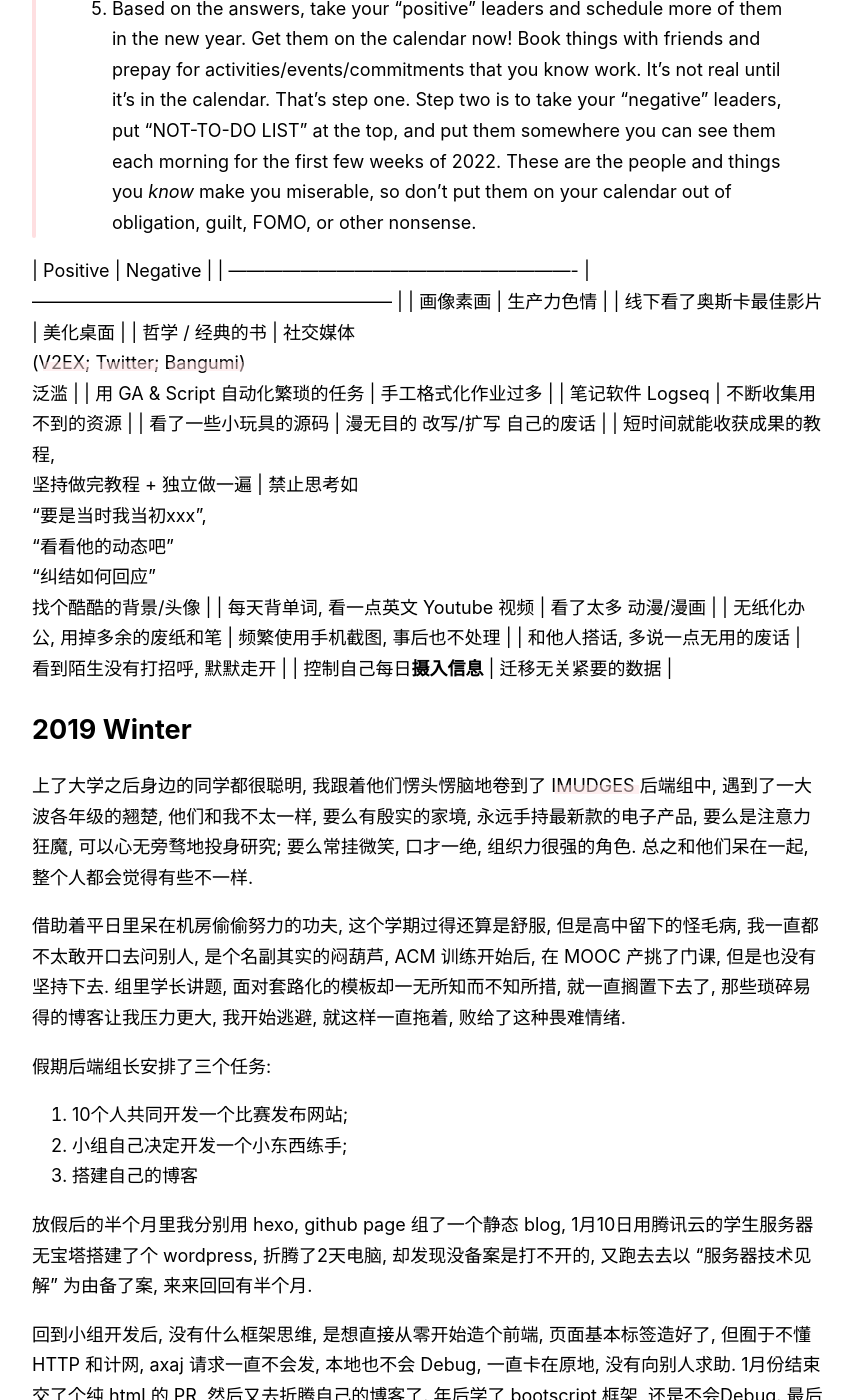
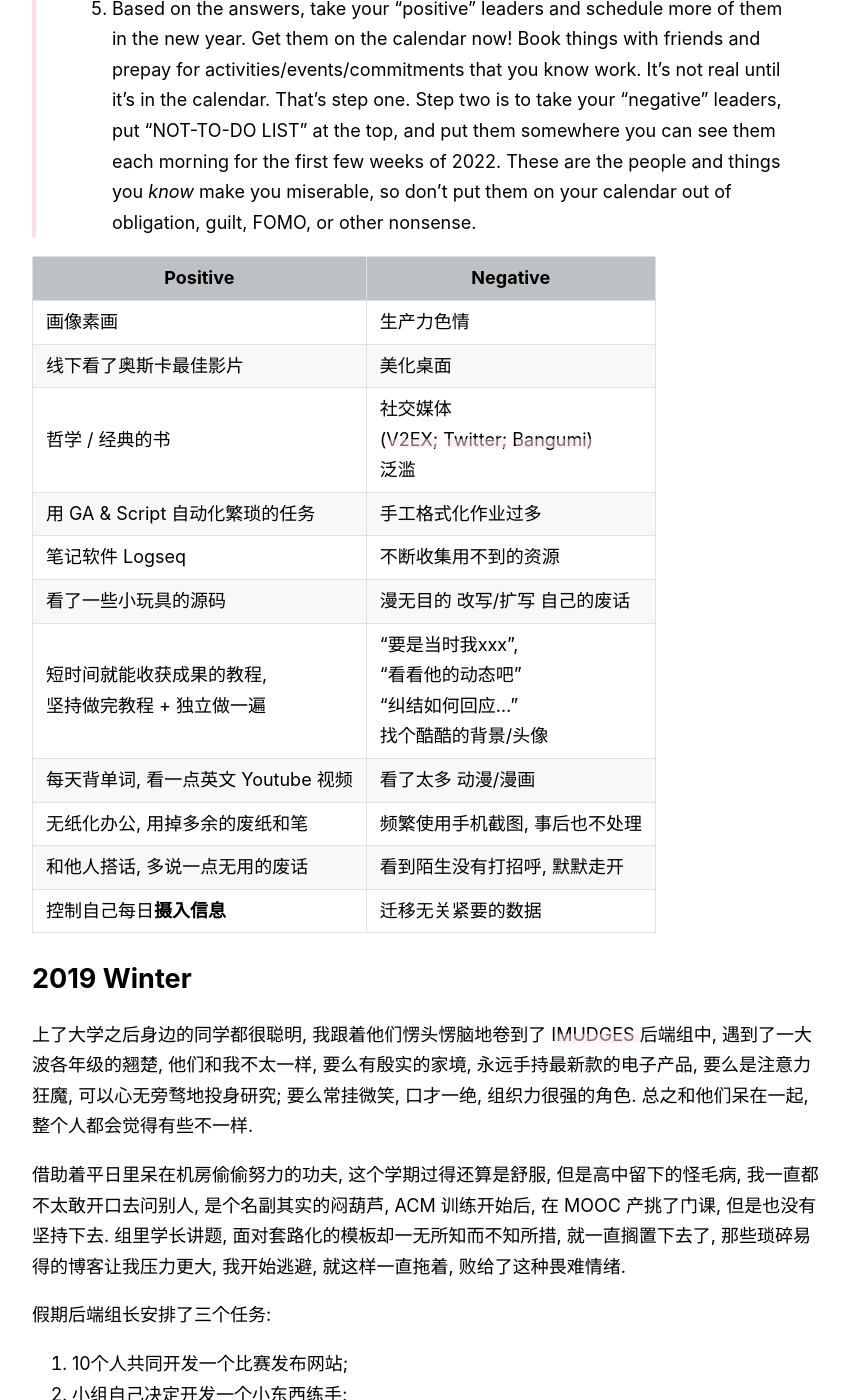
Before and after one commit to bGZo/blog, a Jekyll site: the page built from _posts/thoughts/2022-05-21-summaries-along.md, in a window 1280 px wide and 1400 px high, scrolled down 1064 px. Shown: the whole window, without its empty margins (212-1065 px from the left). Built offline with Jekyll 4.4.1, drawn with Linux system fonts in a browser that asks for light colours.

Commit message:
Update Articles

```diff
--- a/_posts/thoughts/2022-05-21-summaries-along.md
+++ b/_posts/thoughts/2022-05-21-summaries-along.md
@@ -21,8 +21,6 @@ comment_link: https://github.com/bGZo/blog/issues/5
 > 4. Once you’ve gone through the past year, look at your notepad list and ask, “What 20% of each column produced the most reliable or powerful peaks?”
 > 5. Based on the answers, take your “positive” leaders and schedule more of them in the new year. Get them on the calendar now! Book things with friends and prepay for activities/events/commitments that you know work. It’s not real until it’s in the calendar. That’s step one. Step two is to take your “negative” leaders, put “NOT-TO-DO LIST” at the top, and put them somewhere you can see them each morning for the first few weeks of 2022. These are the people and things you *know* make you miserable, so don’t put them on your calendar out of obligation, guilt, FOMO, or other nonsense.
 
-
-
 | Positive                                                   | Negative                                                     |
 | ---------------------------------------------------------- | ------------------------------------------------------------ |
 | 画像素画                                                   | 生产力色情                                                   |
@@ -31,11 +29,13 @@ comment_link: https://github.com/bGZo/blog/issues/5
 | 用 GA & Script 自动化繁琐的任务                            | 手工格式化作业过多                                           |
 | 笔记软件 Logseq                                            | 不断收集用不到的资源                                         |
 | 看了一些小玩具的源码                                       | 漫无目的 改写/扩写 自己的废话                                |
-| 短时间就能收获成果的教程, <br /> 坚持做完教程 + 独立做一遍 | 禁止思考如 <br /> "要是当时我当初xxx", <br /> "看看他的动态吧" <br /> "纠结如何回应" <br /> 找个酷酷的背景/头像 |
+| 短时间就能收获成果的教程, <br /> 坚持做完教程 + 独立做一遍 | "要是当时我xxx", <br /> "看看他的动态吧" <br /> "纠结如何回应..." <br /> 找个酷酷的背景/头像 |
 | 每天背单词, 看一点英文 Youtube 视频                        | 看了太多 动漫/漫画                                           |
 | 无纸化办公, 用掉多余的废纸和笔                             | 频繁使用手机截图, 事后也不处理                               |
 | 和他人搭话, 多说一点无用的废话                             | 看到陌生没有打招呼, 默默走开                                 |
 | 控制自己每日**摄入信息**                                   | 迁移无关紧要的数据                                           |
+
+
 ## 2019 Winter
 
   <!--前十八年对大学的幻想甚高, 一上来就是完全的理想主义之破碎: 辩论队参加是参加了, 但是我的身份是裁判; 社团参与是参与了, 谁知道手工社全社就三个男生; 课外活动诸如不明觉厉的讲座也参与了, 但完全是被叫过去充数的... 和曾在社交媒体上流传的讲课视频全然不同, 这和我对大学的幻想相形见绌. 多多少少让人郁闷.-->
```
